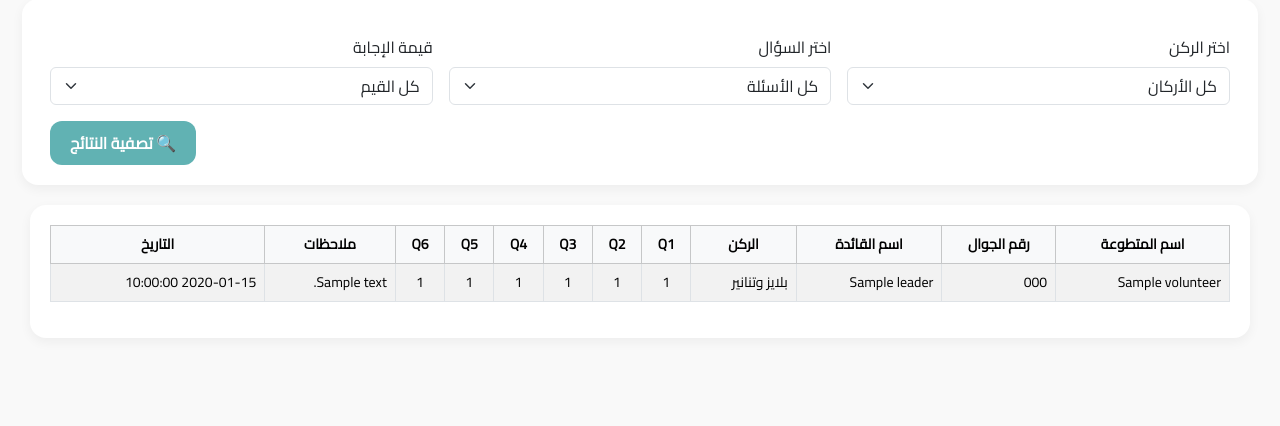
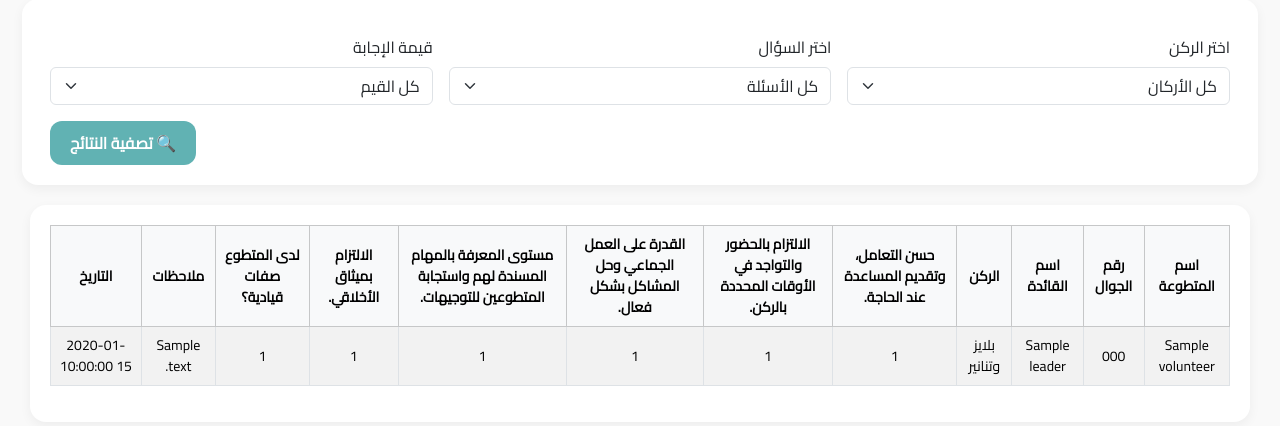
Before and after one commit to ITE7twa22/KiswaFarah-Platform, a Flask app: page /quality_field in a window 1280 px wide. Shown: the part 145-571 px from the top of the page. Run offline with Flask 3, Linux system fonts and the light colour scheme; data comes from the database, SQL or seed files in the repository; tables that the repository leaves empty hold one stand-in row (values such as "Sample post").

Commit message:
Update quality_field.html

```diff
--- a/templates/quality_field.html
+++ b/templates/quality_field.html
@@ -34,8 +34,16 @@
       padding: 20px;
       box-shadow: 0 4px 12px rgba(0,0,0,0.05);
     }
-    table {
+    table th, table td {
       font-size: 14px;
+      vertical-align: middle;
+      white-space: normal !important;
+      word-wrap: break-word;
+      text-align: center;
+    }
+    th {
+      background-color: #f1f1f1;
+      font-weight: bold;
     }
     select {
       border-radius: 12px;
@@ -48,11 +56,9 @@
       border-radius: 12px;
       padding: 10px 20px;
     }
-
     .custom-filter-btn:hover {
       background-color: #4c999a;
     }
-
   </style>
 </head>
 <body>
@@ -98,7 +104,7 @@
     </div>
   </form>
 
-  <div class="table-container table-responsive">
+  <div class="table-container">
     <table class="table table-striped table-bordered align-middle">
       <thead class="table-light text-center">
         <tr>
@@ -106,12 +112,12 @@
           <th>رقم الجوال</th>
           <th>اسم القائدة</th>
           <th>الركن</th>
-          <th>Q1</th>
-          <th>Q2</th>
-          <th>Q3</th>
-          <th>Q4</th>
-          <th>Q5</th>
-          <th>Q6</th>
+          <th>حسن التعامل، وتقديم المساعدة عند الحاجة.</th>
+          <th>الالتزام بالحضور والتواجد في الأوقات المحددة بالركن.</th>
+          <th>القدرة على العمل الجماعي وحل المشاكل بشكل فعال.</th>
+          <th>مستوى المعرفة بالمهام المسندة لهم واستجابة المتطوعين للتوجيهات.</th>
+          <th>الالتزام بميثاق الأخلاقي.</th>
+          <th>لدى المتطوع صفات قيادية؟</th>
           <th>ملاحظات</th>
           <th>التاريخ</th>
         </tr>
@@ -123,12 +129,12 @@
           <td>{{ row.volunteer_phone }}</td>
           <td>{{ row.leader_name }}</td>
           <td>{{ row.section_name }}</td>
-          <td class="text-center">{{ row.q1 }}</td>
-          <td class="text-center">{{ row.q2 }}</td>
-          <td class="text-center">{{ row.q3 }}</td>
-          <td class="text-center">{{ row.q4 }}</td>
-          <td class="text-center">{{ row.q5 }}</td>
-          <td class="text-center">{{ row.q6 }}</td>
+          <td>{{ row.q1 }}</td>
+          <td>{{ row.q2 }}</td>
+          <td>{{ row.q3 }}</td>
+          <td>{{ row.q4 }}</td>
+          <td>{{ row.q5 }}</td>
+          <td>{{ row.q6 }}</td>
           <td>{{ row.comments or "—" }}</td>
           <td>{{ row.created_at }}</td>
         </tr>
```
Lines whose indentation alone changed are shown as unchanged.
